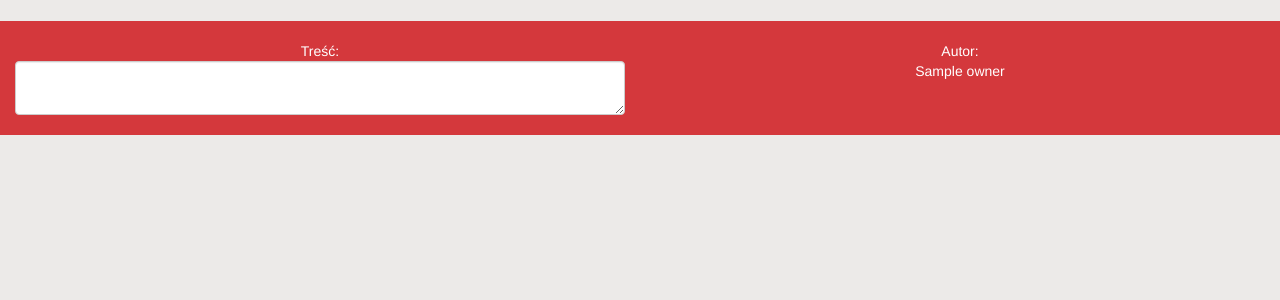
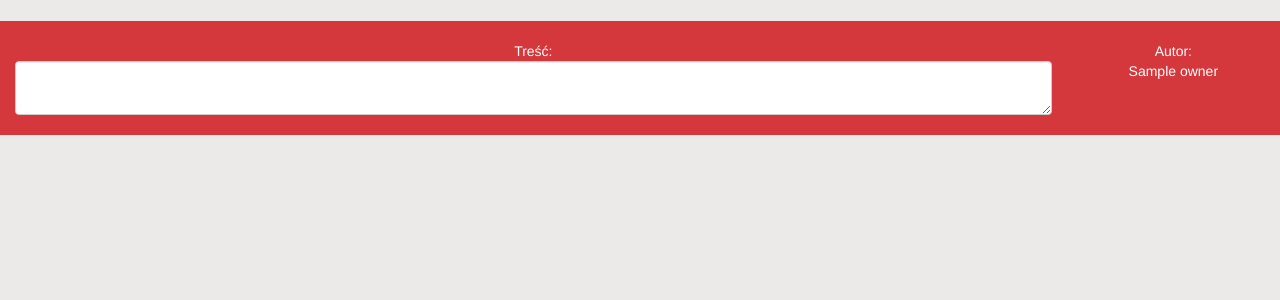
Before and after one commit to xnextx/openpaste, a Django app: template application_openpaste/templates/show_one_inset.html in a window 1280 px wide. Shown: the part 52-352 px from the top of the page. Run offline with Django 3.2, Linux system fonts and the light colour scheme; the template is opened without the code that fills it: most values are stand-ins (such as "Sample title", 1, 10 or a date in 2020); some libraries are stand-ins or nearby versions.

Commit message:
-Fixed size in "show_one_inset"

```diff
--- a/application_openpaste/templates/show_one_inset.html
+++ b/application_openpaste/templates/show_one_inset.html
@@ -3,11 +3,11 @@
     <div class="container-fluid">
         <div class="row red_box">
 
-                <div class="col-sm-6 text-center">
+                <div class="col-sm-10 text-center">
                     Treść:<br/>
                     <textarea class="form-control" style="color:black" ng-init="m='{{ content }}'" ng-model="m" msd-elastic ></textarea>
                 </div>
-                <div class="col-sm-6 text-center">
+                <div class="col-sm-2 text-center">
                     Autor:<br/>
                     {{ owner }}
                 </div>
```
Also changed, not shown: db.sqlite3.
